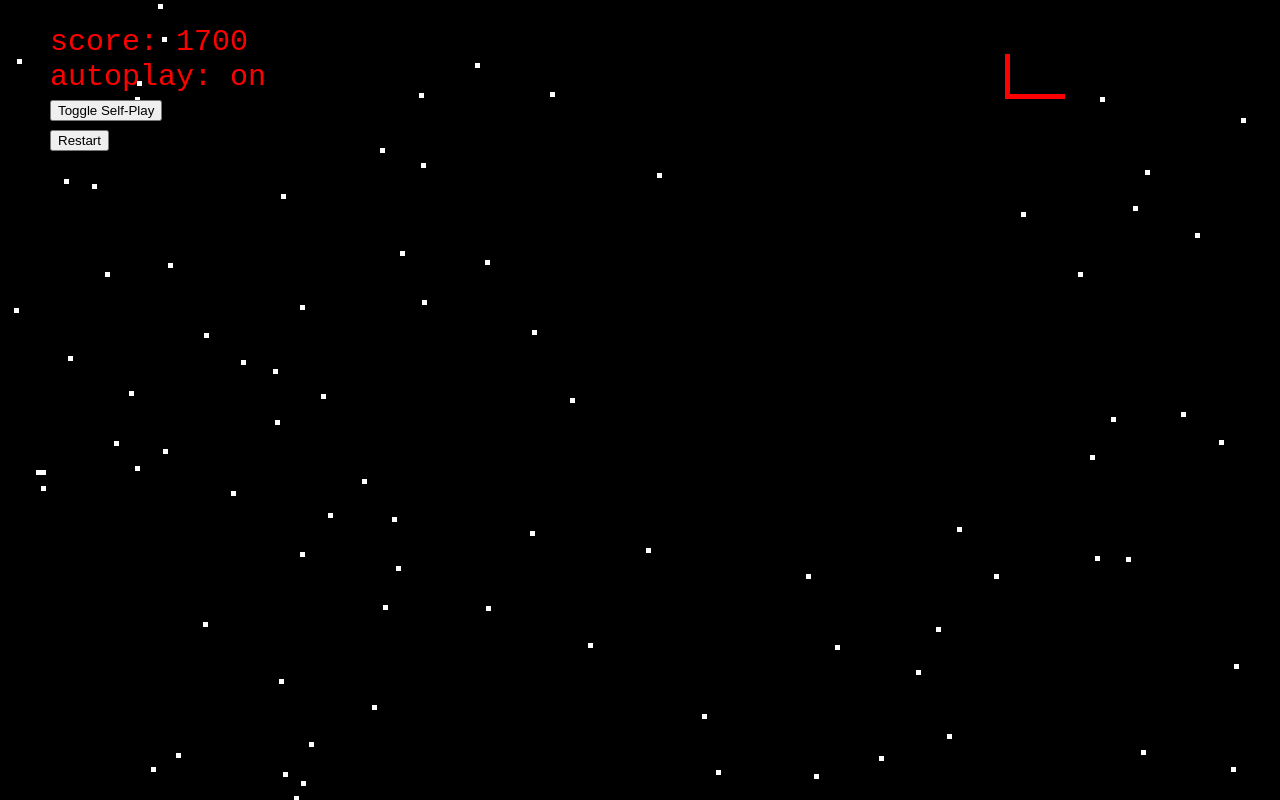
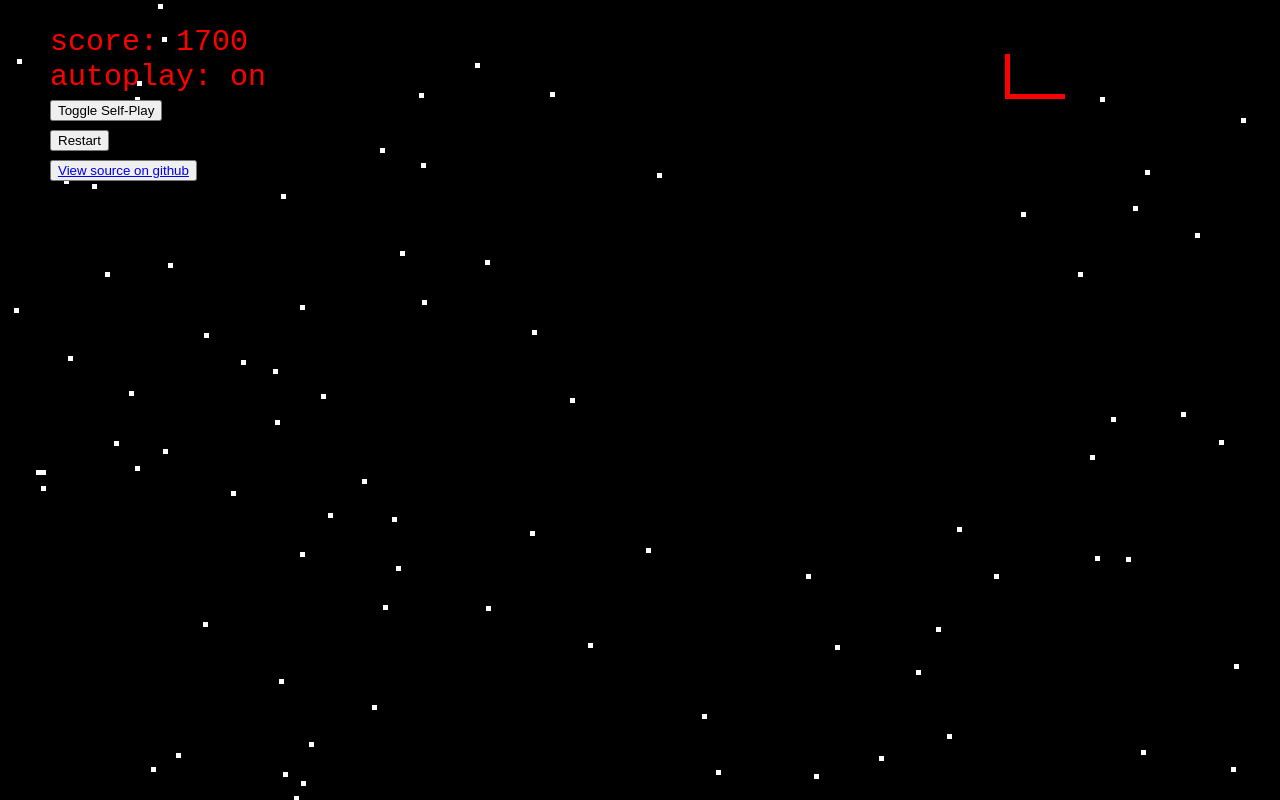
Before and after one commit to gesu/snake, a plain HTML site: page index.html in a window 1280 px wide. Drawn offline with Linux system fonts and the light colour scheme.

Commit message:
Add github link

```diff
--- a/css/snake.css
+++ b/css/snake.css
@@ -12,3 +12,7 @@ body {
 .custom-restart-button-margin {
   top: 130px;
 }
+
+.custom-github-link-margin {
+  top: 160px;
+}
--- a/index.html
+++ b/index.html
@@ -20,6 +20,11 @@
     <button class="absolute-position custom-restart-button-margin" id="restart-button">
       Restart
     </button>
+    <button class="absolute-position custom-github-link-margin">
+      <a href="https://github.com/gesu/snake">
+        View source on github
+      </a>
+    </button>
 
     <canvas id="game-mount" />
     <script src="js/snake.js"></script>
```
